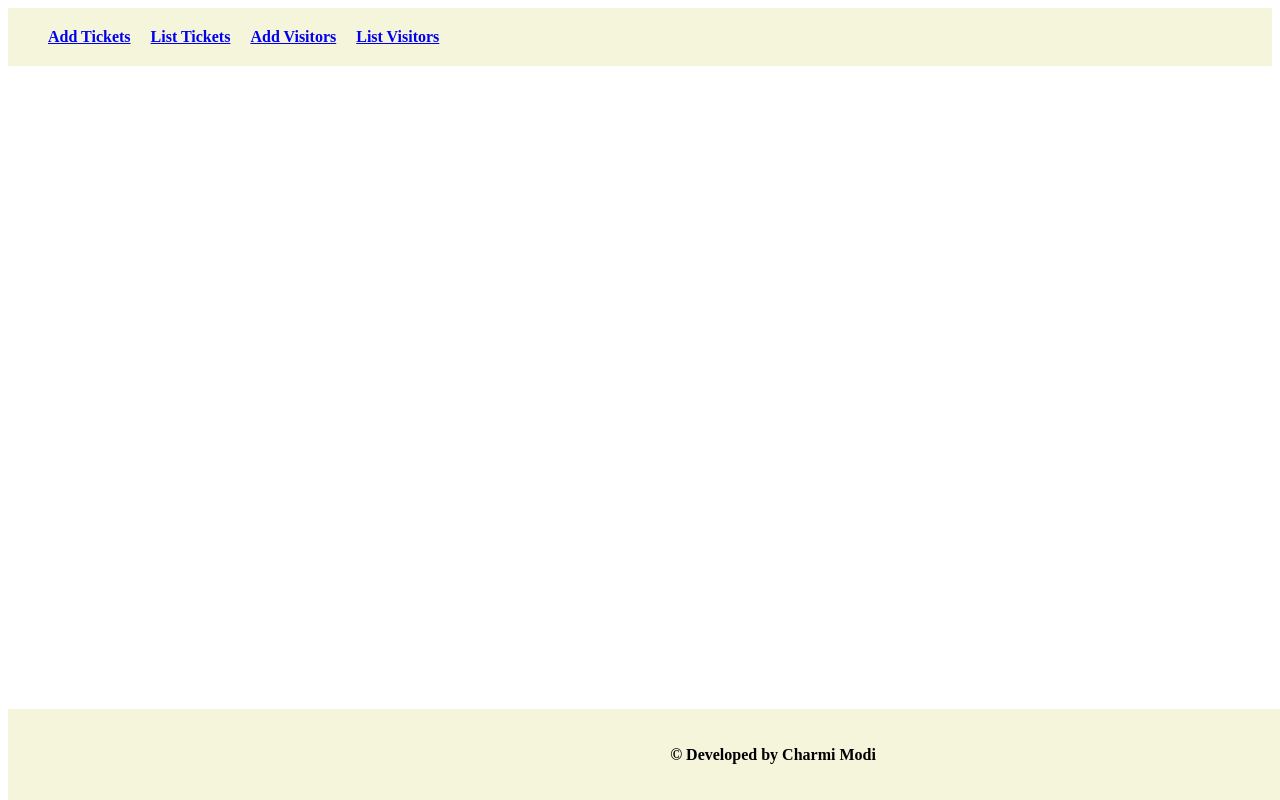
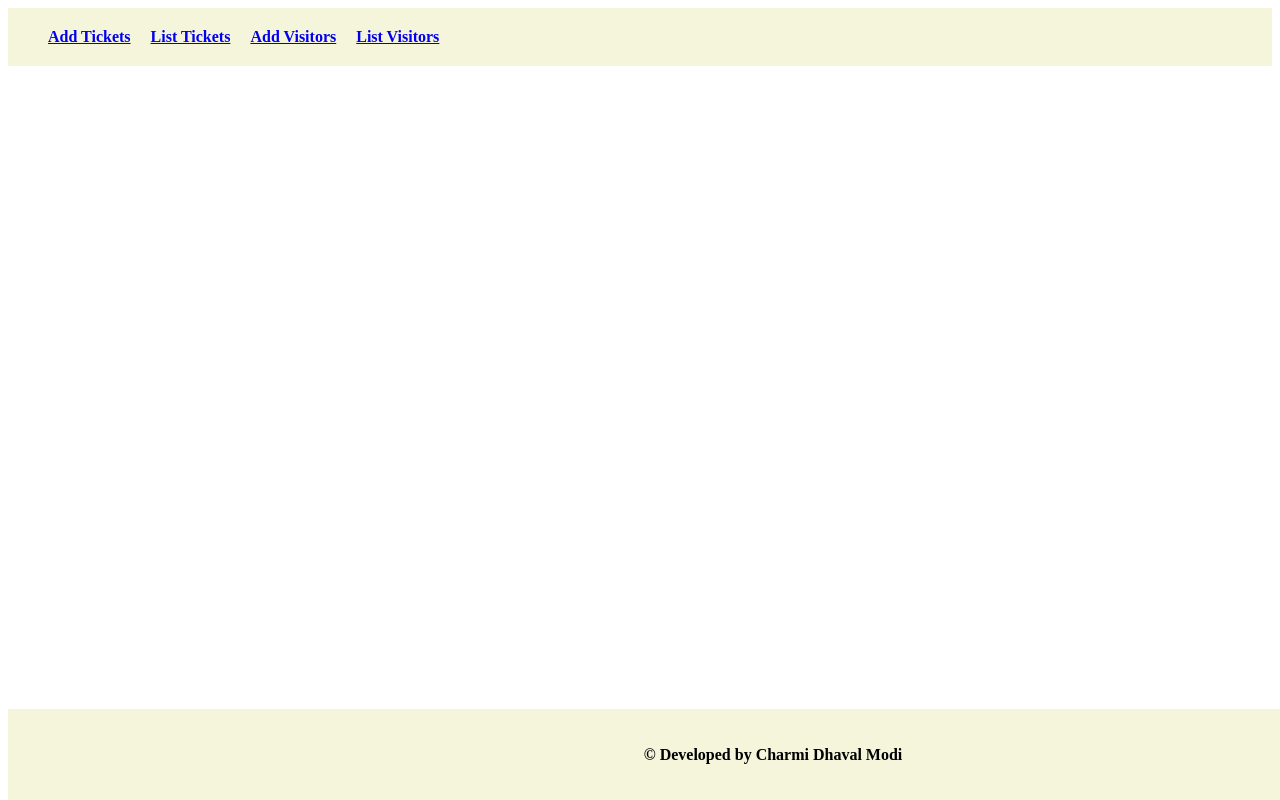
Before and after one commit to charmimodi556/ticket-angular, an Angular app: page / in a window 1280 px wide. Shown: the top 800 px of the page. Built offline with nearby package versions, Linux system fonts and the light colour scheme.

Commit message:
Contribute to dhaval bhangaar

```diff
--- a/src/app/footer/footer.component.html
+++ b/src/app/footer/footer.component.html
@@ -1,3 +1,3 @@
 <div>
-     <h4 style="text-align: center;">© Developed by Charmi Modi</h4>
+     <h4 style="text-align: center;">© Developed by Charmi Dhaval Modi</h4>
 </div>
```
